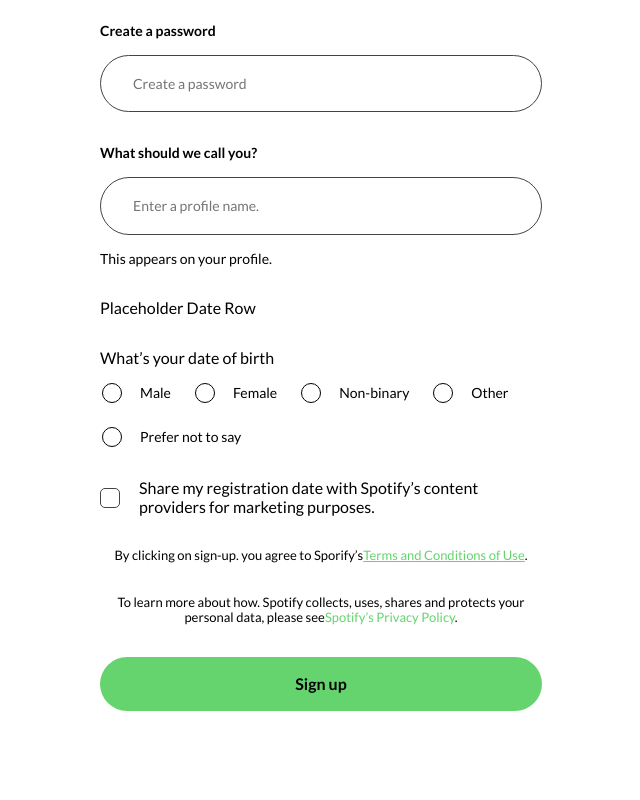
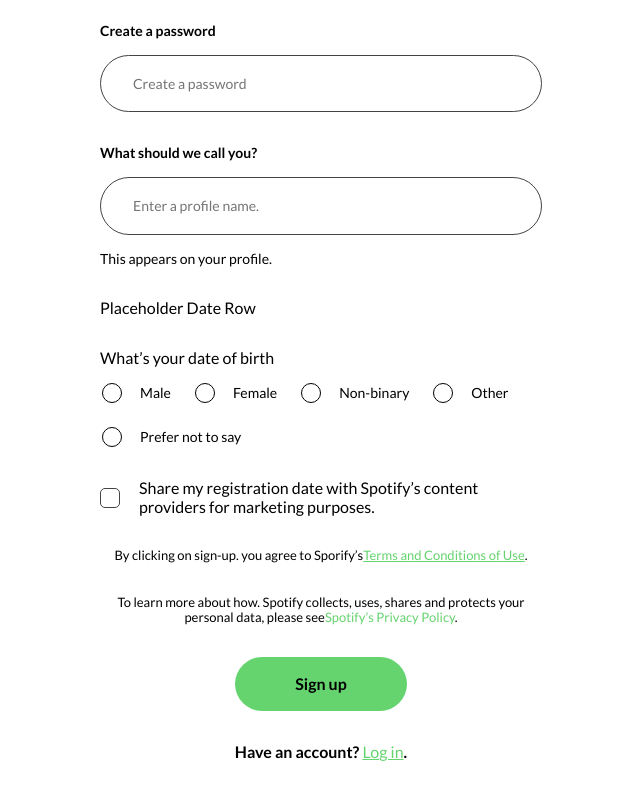
Before and after one commit to eriksleziona/INVO__Spotify-Login, a React (Vite) app: page /register in a window 1280 px wide. Shown: the part 753-1553 px from the top of the page, without its empty margins (319-959 px from the left). Before the commit the page ends 1514 px from the top, so only its background shows below. Built offline with nearby package versions, Linux system fonts and the light colour scheme.

Commit message:
Changes to the Register form

```diff
--- a/src/modules/HomeModule/components/LoginForm/LoginForm.tsx
+++ b/src/modules/HomeModule/components/LoginForm/LoginForm.tsx
@@ -37,7 +37,6 @@ export const LoginForm: React.FC = () => {
               name="remember"
               id="remember"
               onChange={handleChange}
-              /* #TODO  Implementing the Custom Checkbox. */
             />
             <label htmlFor="remember">Remember</label>
           </div>
--- a/src/modules/HomeModule/components/RegisterForm/RegisterForm.style.scss
+++ b/src/modules/HomeModule/components/RegisterForm/RegisterForm.style.scss
@@ -34,4 +34,9 @@
     color: var(--color-primary);
     text-decoration: none;
   }
+
+  & &__btn {
+    display: flex;
+    justify-content: center;
+  }
 }
--- a/src/modules/HomeModule/components/RegisterForm/RegisterForm.tsx
+++ b/src/modules/HomeModule/components/RegisterForm/RegisterForm.tsx
@@ -69,7 +69,9 @@ export const RegisterForm: React.FC = () => {
           </a>
           .
         </p>
-        <SubmitButton />
+        <div className="register-form-container__btn">
+          <SubmitButton />
+        </div>
       </form>
     </div>
   );
--- a/src/modules/HomeModule/components/SubmitButton/SubmitButton.style.scss
+++ b/src/modules/HomeModule/components/SubmitButton/SubmitButton.style.scss
@@ -5,3 +5,16 @@
   border: none;
   font-weight: 700;
 }
+
+.btn-submit:hover {
+  cursor: pointer;
+}
+
+.btn-submit:active {
+  background: linear-gradient(
+      0deg,
+      rgba(0, 0, 0, 0.2) 0%,
+      rgba(0, 0, 0, 0.2) 100%
+    ),
+    var(--color-primary);
+}
--- a/src/modules/HomeModule/pages/Register/Register.style.scss
+++ b/src/modules/HomeModule/pages/Register/Register.style.scss
@@ -11,4 +11,17 @@
     color: var(--color-black);
     font-size: 36px;
   }
+
+  & &__footer {
+    margin: 0;
+    text-align: center;
+    color: var(--color-black);
+    font-size: 16px;
+    font-weight: 600;
+
+    a {
+      color: var(--color-primary);
+      font-weight: 500;
+    }
+  }
 }
--- a/src/modules/HomeModule/pages/Register/Register.tsx
+++ b/src/modules/HomeModule/pages/Register/Register.tsx
@@ -4,6 +4,7 @@ import React from "react";
 import { ButtonContainer, Separator, RegisterForm } from "../../components";
 import { FaFacebook } from "react-icons/fa";
 import { FcGoogle } from "react-icons/fc";
+import { Link } from "react-router-dom";
 export const Register: React.FC = () => {
   return (
     <main className="register-container">
@@ -17,6 +18,9 @@ export const Register: React.FC = () => {
       </ButtonContainer>
       <Separator fullWidth={false} />
       <RegisterForm />
+      <p className="register-container__footer">
+        Have an account? <Link to={"/"}>Log in</Link>.
+      </p>
     </main>
   );
 };
```
